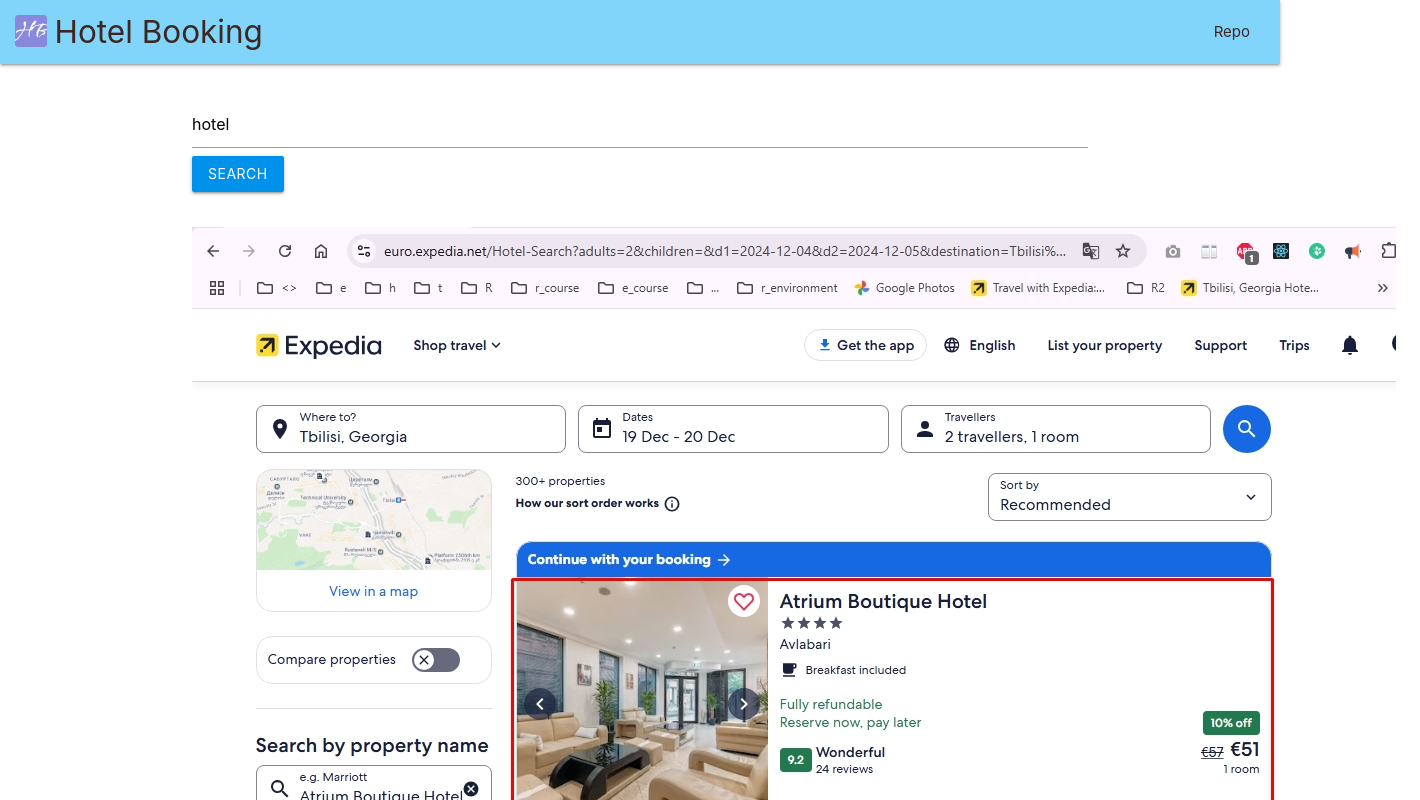
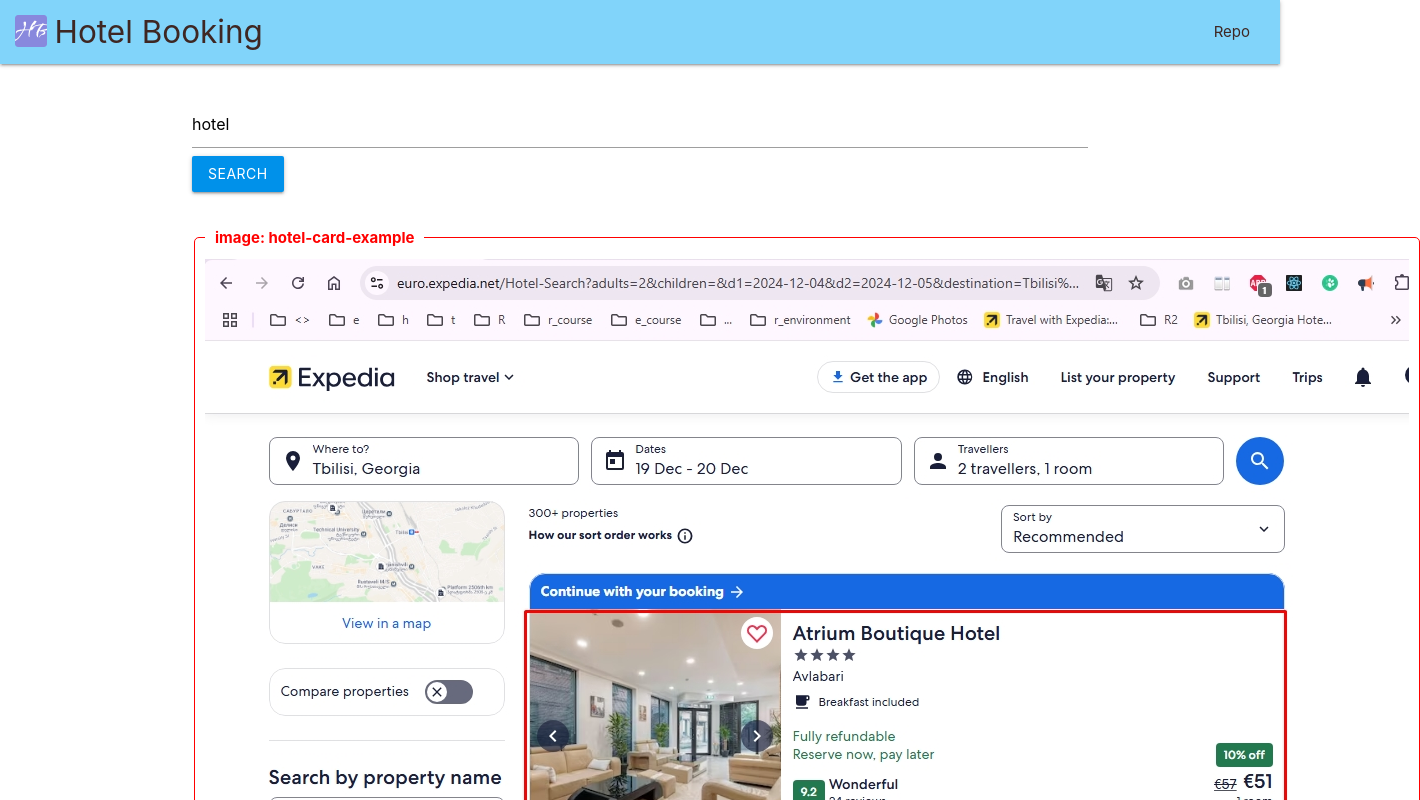
Before and after one commit to abratsiuk/p1.yarn.react.json.server, a React (Vite) app: page / in a window 1280 px wide. Shown: the top 800 px of the page, 1420 px wide, since content can reach past the window. Built offline with nearby package versions, Linux system fonts and the light colour scheme; no server answers.

Commit message:
add Debug Wrap

```diff
--- a/src/pages/Main.jsx
+++ b/src/pages/Main.jsx
@@ -3,6 +3,7 @@
 import { Preloader } from '../component/Preloader';
 import { Search } from '../component/Search';
 import { getHotels } from '../services/hotelApi';
+import { DebugWrap } from '../component/utils/DebugWrap';
 
 function Main() {
     const [hotels, setHotels] = useState([]);
@@ -28,7 +29,9 @@
     return (
         <>
             <Search reloadHotels={reloadHotels} />
-            <img src='/src/component/hotel/docs/hotel-card-example.jpg' />
+            <DebugWrap name='image: hotel-card-example'>
+                <img src='/src/component/hotel/docs/hotel-card-example.jpg' />
+            </DebugWrap>
 
             {loading ? <Preloader /> : <Hotels hotels={hotels} />}
         </>
```
